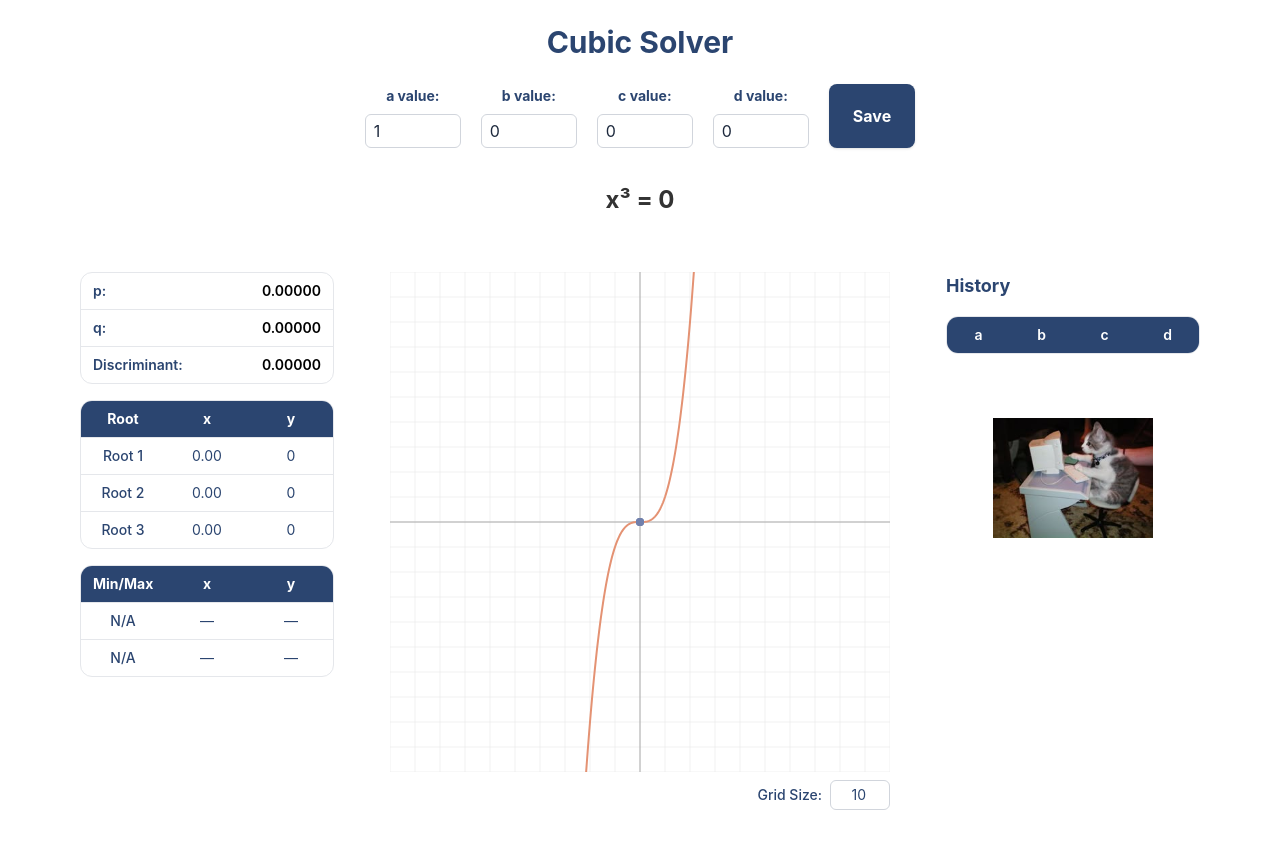
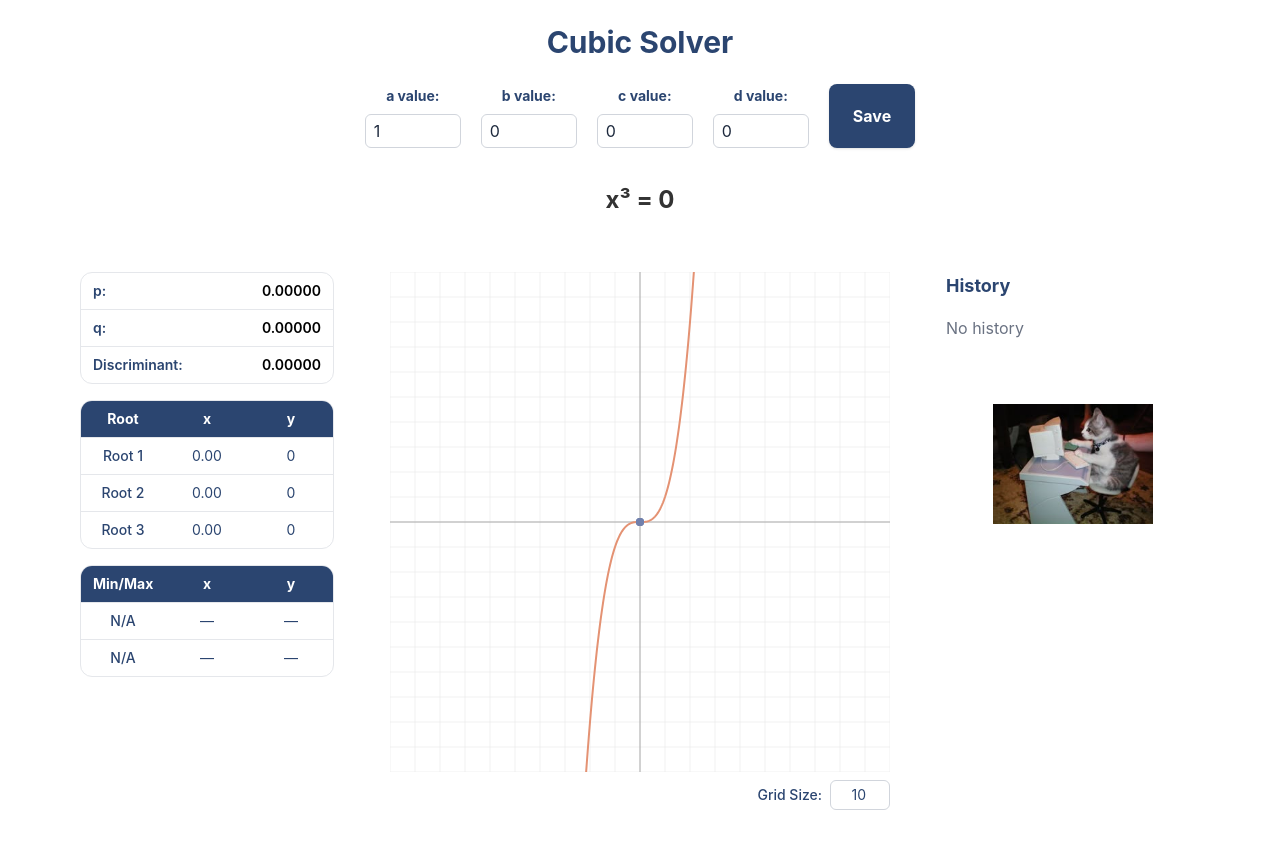
Before and after one commit to Austin0u/ics4u1-assignment-3, a React (Vite) app: page / in a window 1280 px wide. Built offline with nearby package versions, Linux system fonts and the light colour scheme.

Commit message:
Added a no history text in place of empty table

```diff
--- a/src/components/CubicHistory.tsx
+++ b/src/components/CubicHistory.tsx
@@ -7,6 +7,9 @@ export const CubicHistory = ({ history, onSelect }: CubicHistoryProps) => {
     return (
         <div className="w-full">
             <h2 className="mb-4 text-lg font-bold text-[#2B4570]">History</h2>
+            {(history.length === 0) ? (
+                <p className="text-gray-500">No history</p>
+            ) : (
                 <div className="overflow-auto rounded-xl border border-gray-200 bg-transparent">
                     <table className="min-w-full table-fixed border-separate border-spacing-0 text-sm">
                         <colgroup>
@@ -24,9 +27,9 @@ export const CubicHistory = ({ history, onSelect }: CubicHistoryProps) => {
                             </tr>
                         </thead>
                         <tbody>
-                        {history.map(([a, b, c, d], index) => (
+                            {history.map(([a, b, c, d], i) => (
                                 <tr
-                                key={index}
+                                    key={i}
                                     onClick={() => onSelect(a, b, c, d)}
                                     className="cursor-pointer border-t border-gray-200 hover:bg-[#f5f8fc]"
                                 >
@@ -39,6 +42,7 @@ export const CubicHistory = ({ history, onSelect }: CubicHistoryProps) => {
                         </tbody>
                     </table>
                 </div>
+            )}
         </div>
     );
 };
```
Lines whose indentation alone changed are shown as unchanged.
